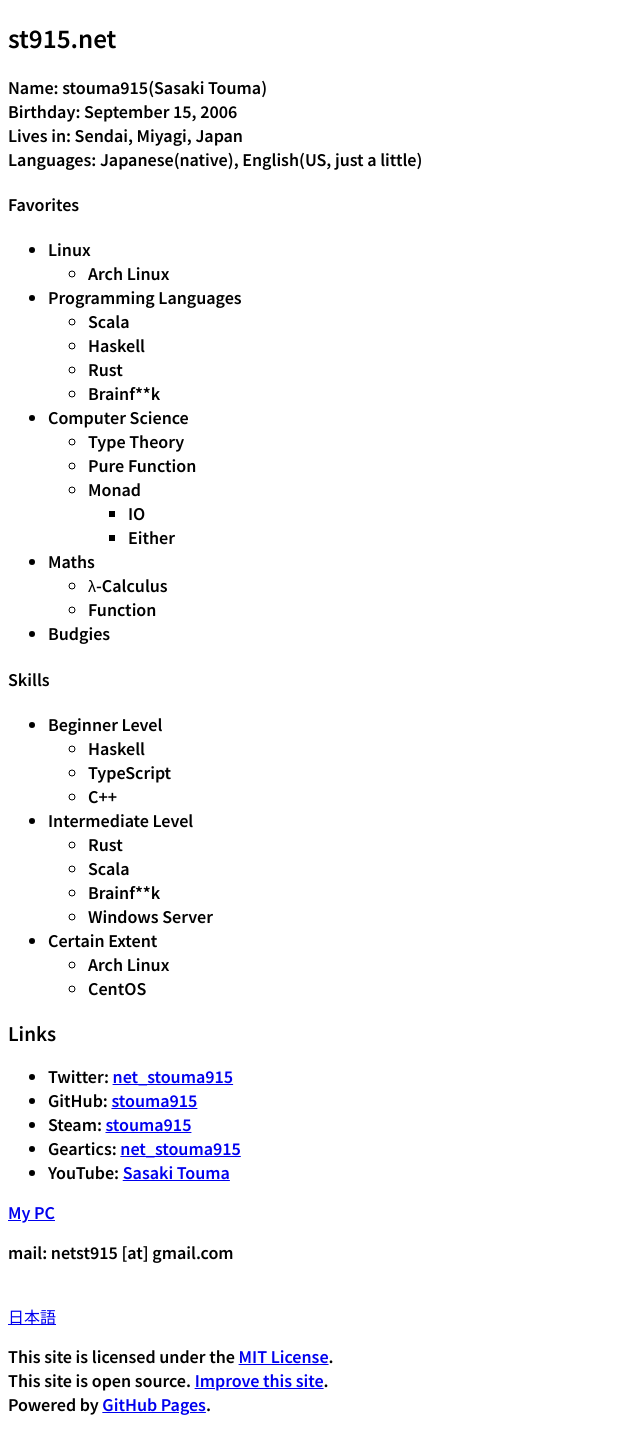
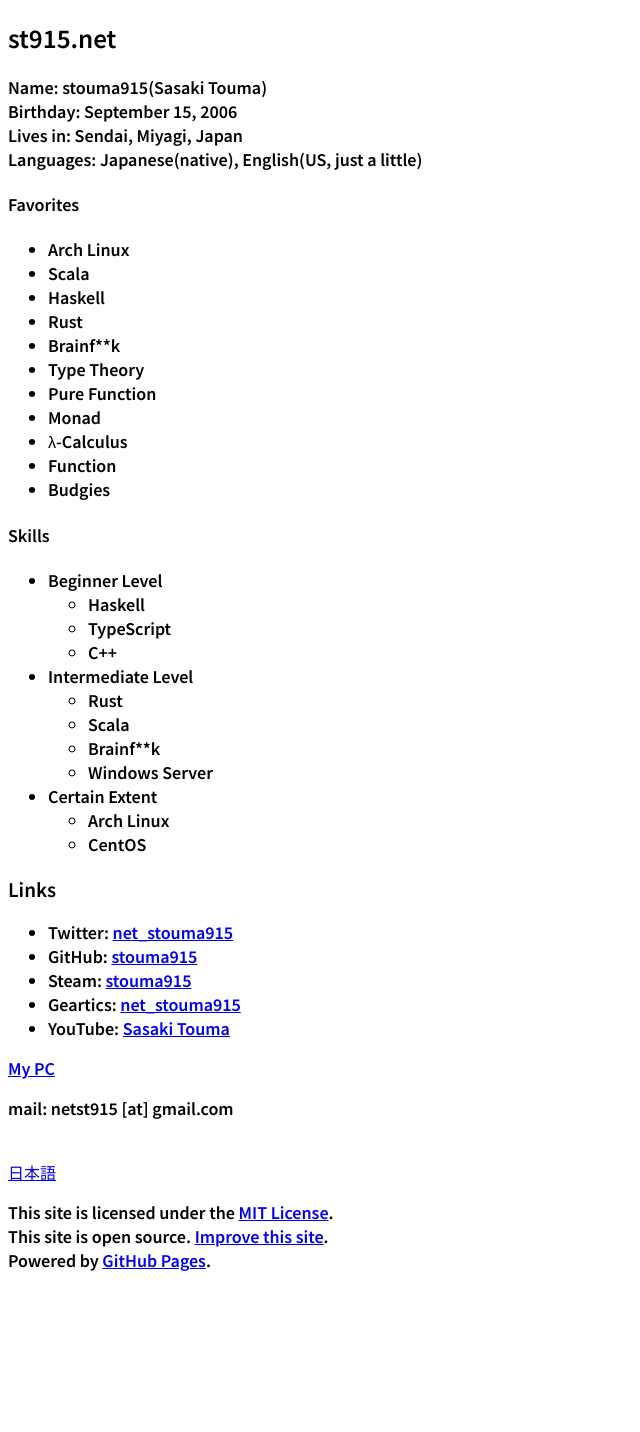
Before and after one commit to t-sasaki915/t-sasaki-net, a Jekyll site: the page built from docs/en/index.md, in a window 1280 px wide. Shown: the whole page, without its empty margins (0-640 px from the left). Built offline with Jekyll 4.4.1, drawn with Linux system fonts in a browser that asks for light colours; Markdown is read by kramdown in place of the engine named in the settings; after the commit the page ends 1288 px from its top, so only the background shows below that.

Commit message:
Update index.md

```diff
--- a/docs/en/index.md
+++ b/docs/en/index.md
@@ -12,22 +12,16 @@
 Lives in: Sendai, Miyagi, Japan<br>
 Languages: Japanese(native), English(US, just a little)
 #### Favorites
-- Linux
-  - Arch Linux
-- Programming Languages
-  - Scala
-  - Haskell
-  - Rust
-  - Brainf\*\*k
-- Computer Science
-  - Type Theory
-  - Pure Function
-  - Monad
-    - IO
-    - Either
-- Maths
-  - λ-Calculus
-  - Function
+- Arch Linux
+- Scala
+- Haskell
+- Rust
+- Brainf\*\*k
+- Type Theory
+- Pure Function
+- Monad
+- λ-Calculus
+- Function
 - Budgies
 
 #### Skills
```
